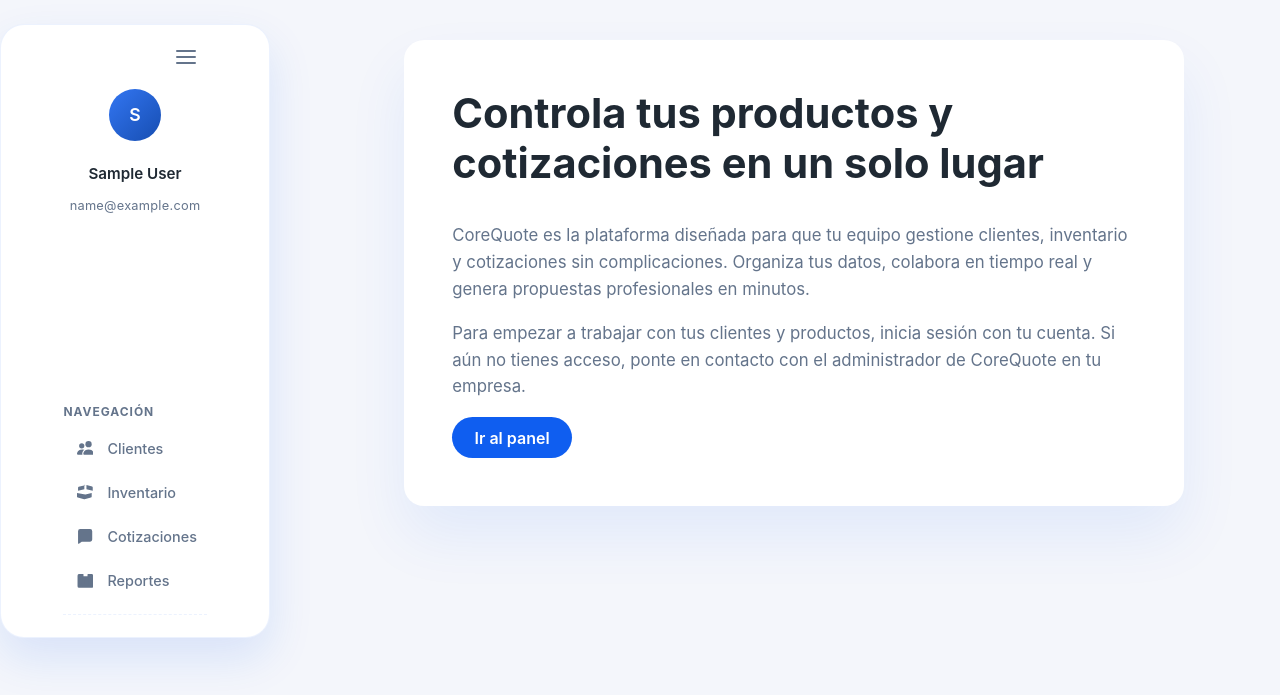
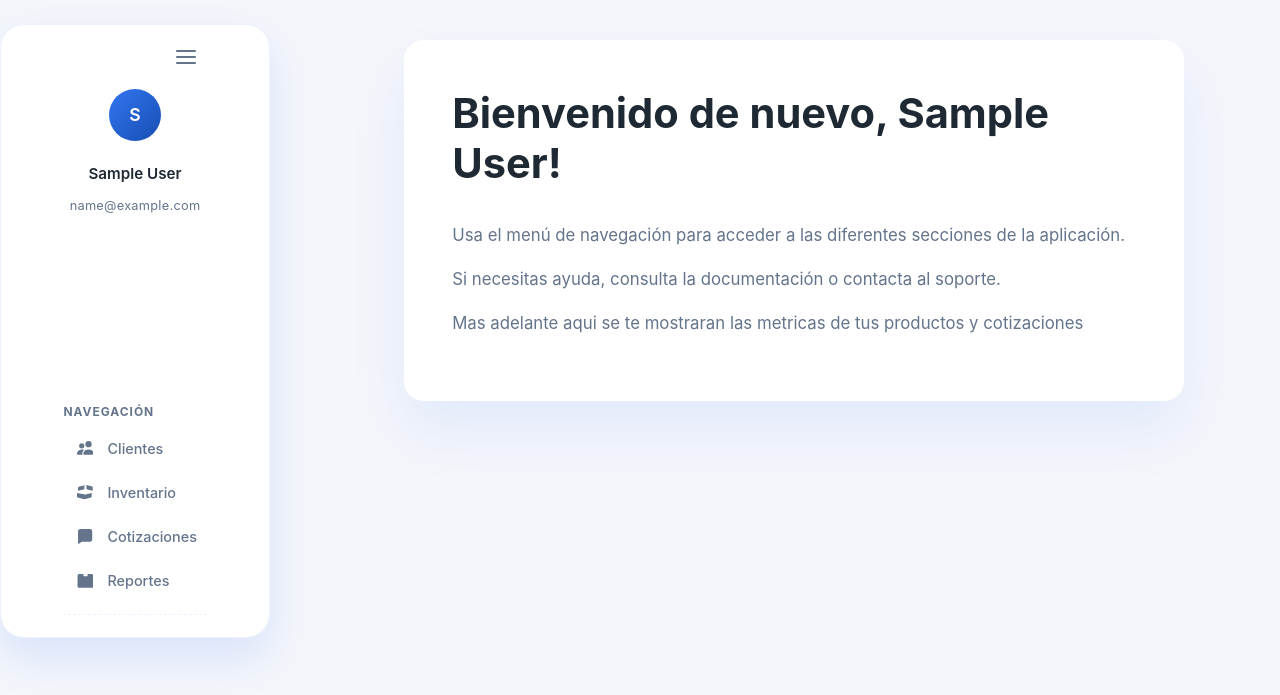
Before and after one commit to gandhi0101/CoreQuote, a Django app: page / in a window 1280 px wide. Shown: the part 58-753 px from the top of the page. Run offline with Django 5.2, Linux system fonts and the light colour scheme; the visitor is signed in with stand-in values (Sample User, id 1); parts of the project's set-up code (start-up, migrations or seed data) failed here and were passed over; some libraries are stand-ins or nearby versions.

Commit message:
fix: mejoras para el home

```diff
--- a/backend/templates/home.html
+++ b/backend/templates/home.html
@@ -4,6 +4,7 @@
 
 {% block content %}
   <section class="card">
+    {% if not user.is_authenticated %}
     <h1>Controla tus productos y cotizaciones en un solo lugar</h1>
     <p>
       CoreQuote es la plataforma diseñada para que tu equipo gestione clientes,
@@ -13,12 +14,16 @@
     <p>
       Para empezar a trabajar con tus clientes y productos, inicia sesión con tu
       cuenta. Si aún no tienes acceso, ponte en contacto con el administrador de
-      CoreQuote en tu empresa.
+      CoreQuote.
     </p>
-    {% if not user.is_authenticated %}
+
       <a class="primary-action" href="{% url 'login' %}">Iniciar sesión</a>
     {% else %}
-      <a class="primary-action" href="{% url 'accounts:profile' %}">Ir al panel</a>
+    <h1>Bienvenido de nuevo, {{ user.get_full_name|default:user.username }}!</h1>
+
+      <p>Usa el menú de navegación para acceder a las diferentes secciones de la aplicación.</p>
+      <p>Si necesitas ayuda, consulta la documentación o contacta al soporte.</p>
+      <p>Mas adelante aqui se te mostraran las metricas de tus productos y cotizaciones</p>
     {% endif %}
   </section>
 {% endblock %}
```
